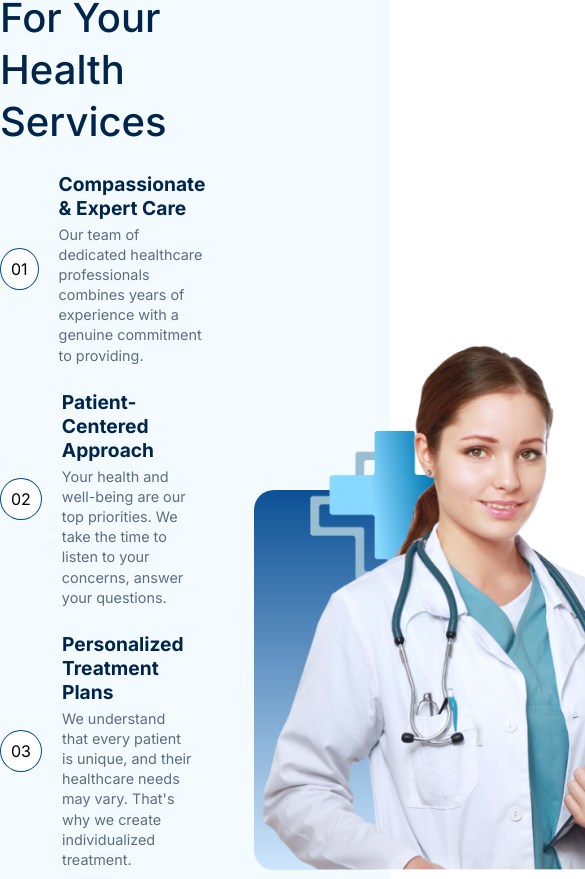
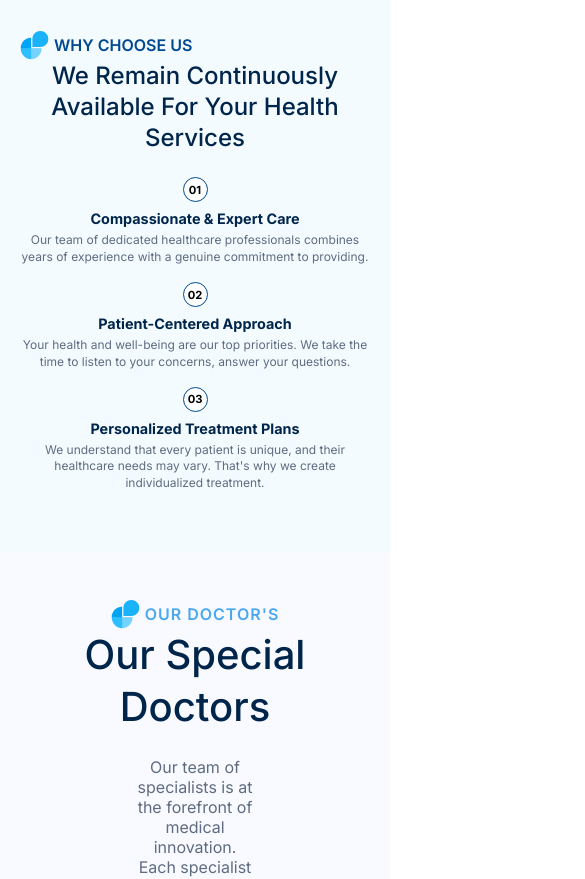
Before and after one commit to DKAbir111/healthxBD, a React (Vite) app: page / in a window 390 px wide. Shown: the part 5759-6638 px from the top of the page, 585 px wide, since content can reach past the window. Built offline with nearby package versions, Linux system fonts and the light colour scheme.

Commit message:
choose up section

```diff
--- a/src/components/ChooseUs/ChooseUs.css
+++ b/src/components/ChooseUs/ChooseUs.css
@@ -1,14 +1,16 @@
+.choose-wrapper {
+    background-color: #F3FBFF;
+}
+
 .choose-container {
     display: flex;
     justify-content: space-between;
-    align-items: end;
-    padding: 200px 0rem;
+    align-items: flex-end;
+    padding: 200px 0;
     max-width: 1300px;
     margin: 0 auto;
-}
-
-.choose-wrapper {
-    background-color: #F3FBFF;
+    padding-left: 20px;
+    padding-right: 20px;
 }
 
 /* Left Text Section */
@@ -48,8 +50,11 @@
     border-radius: 50%;
     border: 1px solid #004990;
     display: flex;
-    justify-items: center;
+    justify-content: center;
     align-items: center;
+    font-weight: bold;
+    width: 40px;
+    height: 40px;
 }
 
 .service-text h3 {
@@ -67,8 +72,6 @@
 /* Right Image Section */
 .image-section {
     position: relative;
-    background: rgb(8, 107, 246);
-    background: rgb(12, 81, 149);
     background: linear-gradient(180deg, rgba(12, 81, 149, 1) 0%, rgba(206, 230, 252, 1) 100%);
     height: 380px;
     border-radius: 20px;
@@ -81,15 +84,142 @@
     right: -70px;
     width: 150px;
     height: 150px;
-
-
 }
 
 .doctor-image {
-    max-width: 500px;
+    max-width: 100%;
     border-radius: 10px;
     z-index: 1;
-    bottom: 0px;
+    bottom: 0;
     position: absolute;
+}
 
+/* Media Queries for Responsiveness */
+
+/* Tablet View */
+@media (max-width: 1024px) {
+    .choose-container {
+        flex-direction: column-reverse;
+        align-items: center;
+        gap: 40px;
+        padding: 100px 20px;
+    }
+
+    .text-section {
+        max-width: 90%;
+        text-align: center;
+    }
+
+    .main-heading {
+        font-size: 2rem;
+    }
+
+    .service-item {
+        flex-direction: column;
+        gap: 10px;
+        align-items: center;
+        text-align: center;
+    }
+
+    .number-circle {
+        width: 35px;
+        height: 35px;
+        font-size: 0.9rem;
+    }
+
+    .service-text h3 {
+        font-size: 1.1rem;
+    }
+
+    .service-text p {
+        font-size: 0.85rem;
+    }
+
+    .image-section {
+        width: 70%;
+        height: auto;
+        border-radius: 15px;
+    }
+
+    .cross {
+        top: -30px;
+        right: -30px;
+        width: 100px;
+        height: 100px;
+    }
 }
+
+/* Mobile View */
+@media (max-width: 768px) {
+    .choose-container {
+        padding: 60px 20px;
+    }
+
+    .text-section {
+        max-width: 100%;
+    }
+
+    .main-heading {
+        font-size: 1.8rem;
+    }
+
+    .service {
+        gap: 1rem;
+    }
+
+    .service-item {
+        gap: 8px;
+    }
+
+    .number-circle {
+        width: 30px;
+        height: 30px;
+        font-size: 0.8rem;
+    }
+
+    .service-text h3 {
+        font-size: 1rem;
+    }
+
+    .service-text p {
+        font-size: 0.8rem;
+    }
+
+    .image-section {
+        width: 90%;
+        border-radius: 10px;
+    }
+
+    .cross {
+        display: none;
+        /* Hide cross image on small screens */
+    }
+}
+
+@media (max-width: 480px) {
+    .main-heading {
+        font-size: 1.5rem;
+    }
+
+    .service-text h3 {
+        font-size: 0.9rem;
+    }
+
+    .service-text p {
+        font-size: 0.75rem;
+    }
+
+    .number-circle {
+        width: 25px;
+        height: 25px;
+        font-size: 0.7rem;
+    }
+
+    .image-section {
+        width: 100%;
+    }
+
+    .doctor-image {
+        position: relative;
+    }
+}
```
